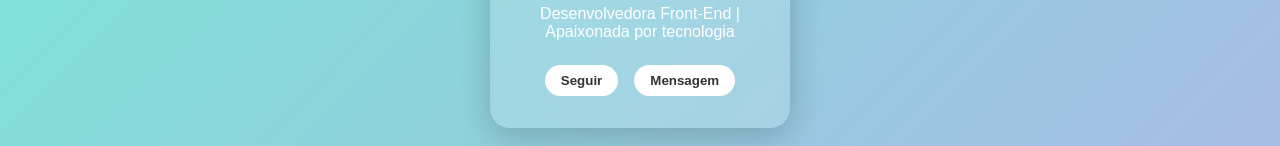
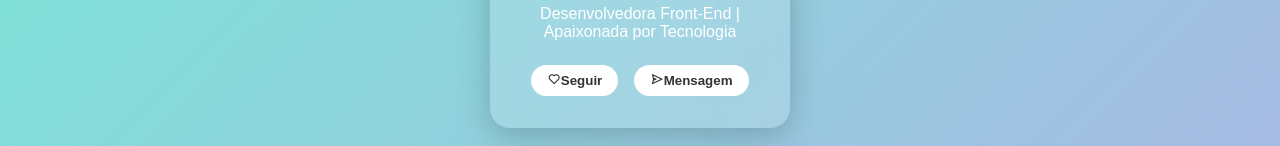
Before and after one commit to Maia-ra/Card-de-Perfil, a plain HTML site: page index.html in a window 1280 px wide. Shown: the part 438-584 px from the top of the page. Drawn offline with nearby package versions, Linux system fonts and the light colour scheme.

```diff
--- a/index.html
+++ b/index.html
@@ -14,10 +14,10 @@
             <img src="/img/Maiara.jpeg" alt="Foto de Perfil">
         </div>
         <h2>Maiara Rodrigues</h2>
-        <p>Desenvolvedora Front-End | Apaixonada por tecnologia</p>
+        <p>Desenvolvedora Front-End | Apaixonada por Tecnologia</p>
         <div class="buttons">
-            <button class="btn-follow">Seguir</button>
-            <button class="btn-message">Mensagem</button>
+            <button class="btn-follow"><i class='bx bx-heart'></i>Seguir</button>
+            <button class="btn-message"><i class='bx bx-send'></i>Mensagem</button>
         </div>
     </div>
 
```
